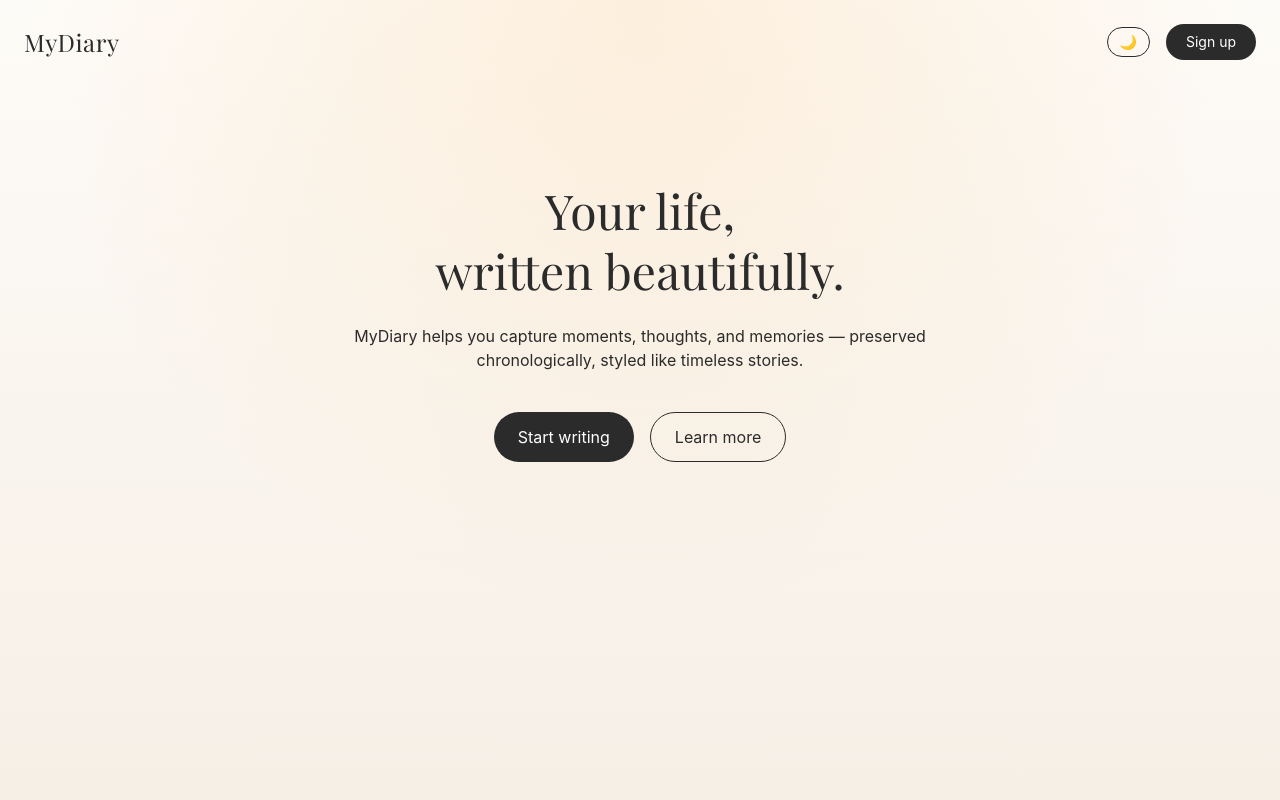
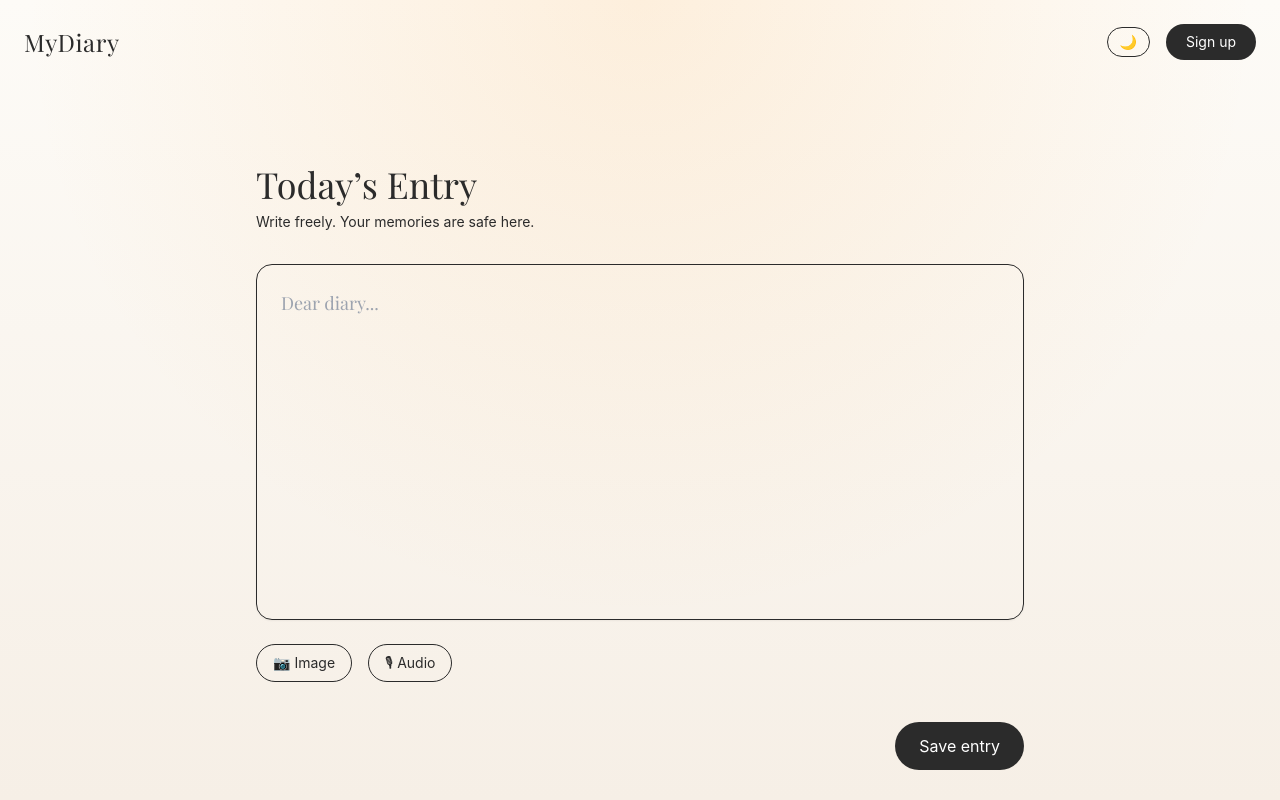
Before and after one commit to Daniel-okwier/My-Diary, a React (Vite) app in the folder client/: page / in a window 1280 px wide. Built offline with nearby package versions, Linux system fonts and the light colour scheme; a web font is replaced by a local one.

Commit message:
add diary editor UI with manuscript-style writing experience

```diff
--- a/client/src/App.jsx
+++ b/client/src/App.jsx
@@ -1,12 +1,14 @@
 import AppShell from "./layouts/AppShell";
 import Navbar from "./components/layout/Navbar";
-import Home from "./pages/Home";
+//import Home from "./pages/Home";
+import Editor from "./pages/Editor";
 
 function App() {
   return (
     <AppShell>
       <Navbar />
-      <Home />
+      {/*<Home />*/}
+      <Editor />
     </AppShell>
   );
 }
--- a/client/src/index.css
+++ b/client/src/index.css
@@ -2,10 +2,34 @@
 @tailwind components;
 @tailwind utilities;
 
+/* Define CSS variables in one place */
 @layer base {
   :root {
+    /* Light mode */
+    --bg-main: #fdfbf7;
+    --bg-secondary: #f6efe6;
+
+    --text-primary: #2b2b2b;
+    --text-muted: #6b6b6b;
+
+    --primary: #c96a15;;
+    --border: rgba(0, 0, 0, 0.08);
+
+    /* UI Font Variables */
     --font-ui: 'Inter', system-ui, sans-serif;
     --font-diary: 'Playfair Display', serif;
+  }
+
+  .dark {
+    /* Dark mode */
+    --bg-main: #0f0f0f;
+    --bg-secondary: #161616;
+
+    --text-primary: #f5f5f5;
+    --text-muted: #a1a1a1;
+
+    --primary: #f0a04b;
+    --border: rgba(255, 255, 255, 0.12);
   }
 
   body {
@@ -30,30 +54,3 @@
       );
   }
 }
-
-
-@layer base {
-  :root {
-    /* Light mode */
-    --bg-main: #fdfbf7;
-    --bg-secondary: #f6efe6;
-
-    --text-primary: #2b2b2b;
-    --text-muted: #6b6b6b;
-
-    --primary: #e38b29;
-    --border: rgba(0, 0, 0, 0.08);
-  }
-
-  .dark {
-    /* Dark mode */
-    --bg-main: #0f0f0f;
-    --bg-secondary: #161616;
-
-    --text-primary: #f5f5f5;
-    --text-muted: #a1a1a1;
-
-    --primary: #f0a04b;
-    --border: rgba(255, 255, 255, 0.12);
-  }
-}
--- /dev/null
+++ b/client/src/pages/Editor.jsx
@@ -0,0 +1,40 @@
+export default function Editor() {
+  return (
+    <section className="mt-20 mx-auto max-w-3xl">
+      {/* Header */}
+      <header className="mb-8">
+        <h1 className="font-diary text-4xl">
+          Today’s Entry
+        </h1>
+        <p className="mt-2 text-muted-foreground text-sm">
+          Write freely. Your memories are safe here.
+        </p>
+      </header>
+
+      {/* Editor */}
+      <div className="rounded-2xl border border-border bg-secondary p-6 shadow-sm">
+        <textarea
+          placeholder="Dear diary..."
+          className="w-full min-h-[300px] resize-none bg-transparent font-diary text-lg leading-relaxed outline-none placeholder:text-muted-foreground"
+        />
+      </div>
+
+      {/* Attachments */}
+      <div className="mt-6 flex gap-4">
+        <button className="rounded-full border border-border px-4 py-2 text-sm hover:bg-muted transition">
+          📷 Image
+        </button>
+        <button className="rounded-full border border-border px-4 py-2 text-sm hover:bg-muted transition">
+          🎙 Audio
+        </button>
+      </div>
+
+      {/* Save */}
+      <div className="mt-10 text-right">
+        <button className="rounded-full bg-primary px-6 py-3 text-white hover:opacity-90 transition">
+          Save entry
+        </button>
+      </div>
+    </section>
+  );
+}
--- a/client/src/pages/Home.jsx
+++ b/client/src/pages/Home.jsx
@@ -13,9 +13,10 @@ export default function Home() {
       </p>
 
       <div className="mt-10 flex justify-center gap-4">
-        <button className="rounded-full bg-primary px-6 py-3 text-white font-ui hover:opacity-90 transition">
-          Start writing
-        </button>
+       <button className="rounded-full bg-primary px-6 py-3 text-white border border-primary hover:opacity-90 transition">
+  Start writing
+</button>
+
 
         <button className="rounded-full border border-border px-6 py-3 font-ui hover:bg-muted transition">
           Learn more
```
